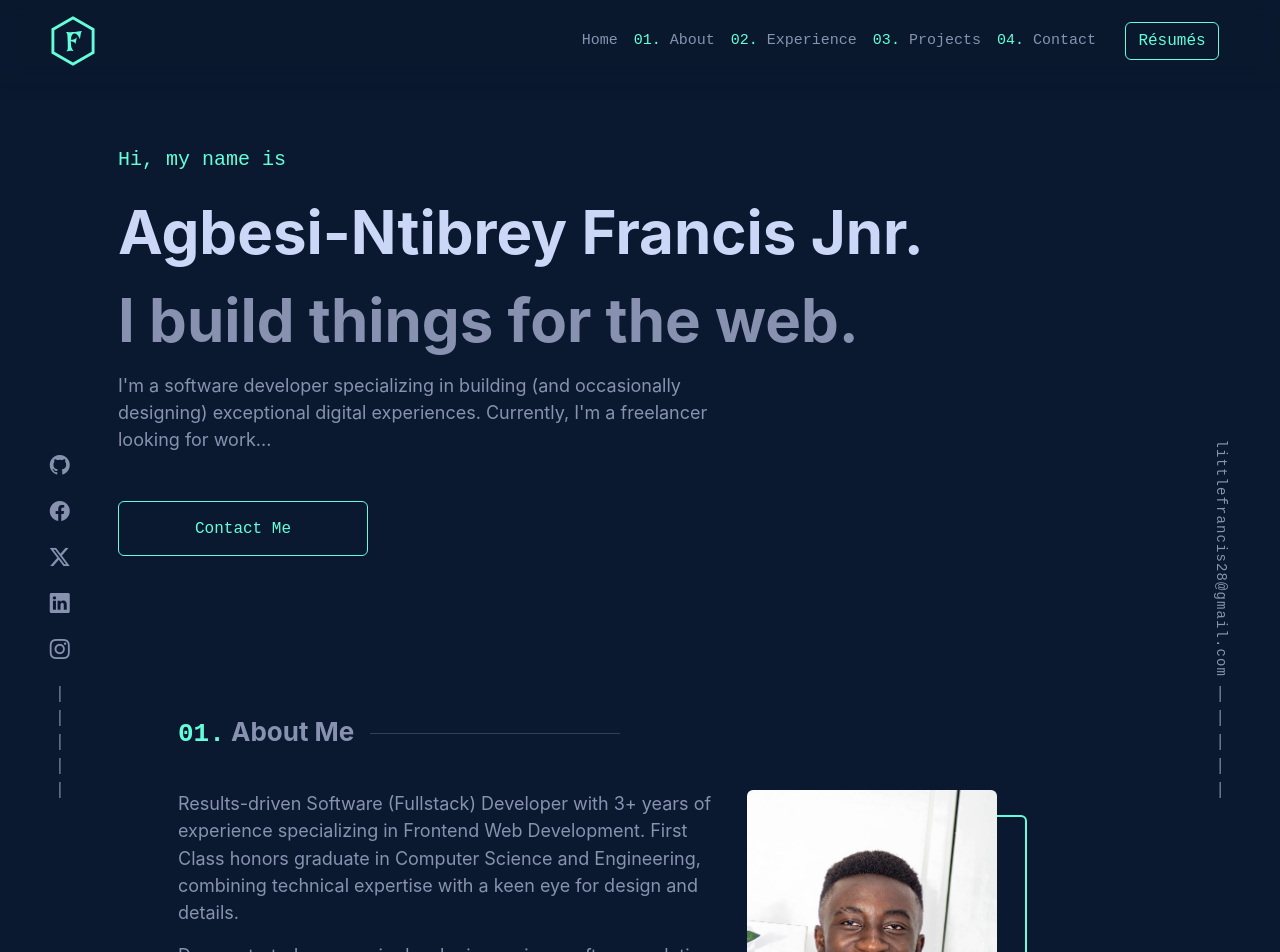
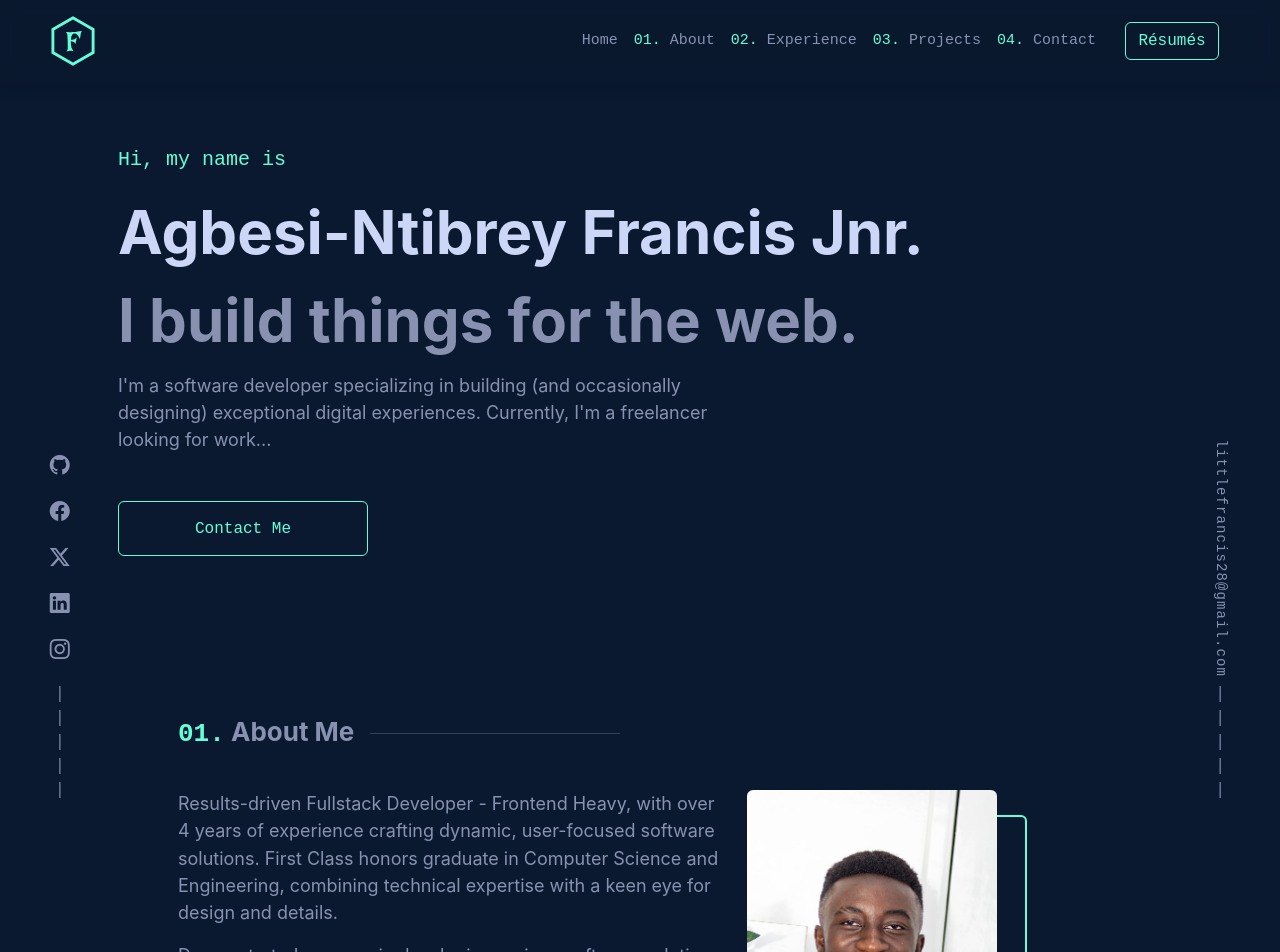
Before and after one commit to Airly12000/portfolio-site, a React (Create React App) app: page / in a window 1280 px wide. Shown: the top 952 px of the page. Built offline with nearby package versions, Linux system fonts and the light colour scheme.

Commit message:
Update constants.ts

```diff
--- a/src/sections/About/constants.ts
+++ b/src/sections/About/constants.ts
@@ -1,6 +1,6 @@
 export const AboutData = {
   paragraphs: [
-    "Results-driven Software (Fullstack) Developer with 3+ years of experience specializing in Frontend Web Development. First Class honors graduate in Computer Science and Engineering, combining technical expertise with a keen eye for design and details.",
+    "Results-driven Fullstack Developer - Frontend Heavy, with over 4 years of experience crafting dynamic, user-focused software solutions. First Class honors graduate in Computer Science and Engineering, combining technical expertise with a keen eye for design and details.",
     "Demonstrated success in developing various software solutions across multiple industries, from mobile apps to enterprise-level platforms. Excels in multitasking, time management, adaptability, and leadership roles within Agile teams. Proven track record of optimizing performance and enhancing usability in complex projects. Committed to fostering effective teamwork, delivering high-quality software solutions that drive business efficiency and user satisfaction.",
   ],
   technologies: [
```
